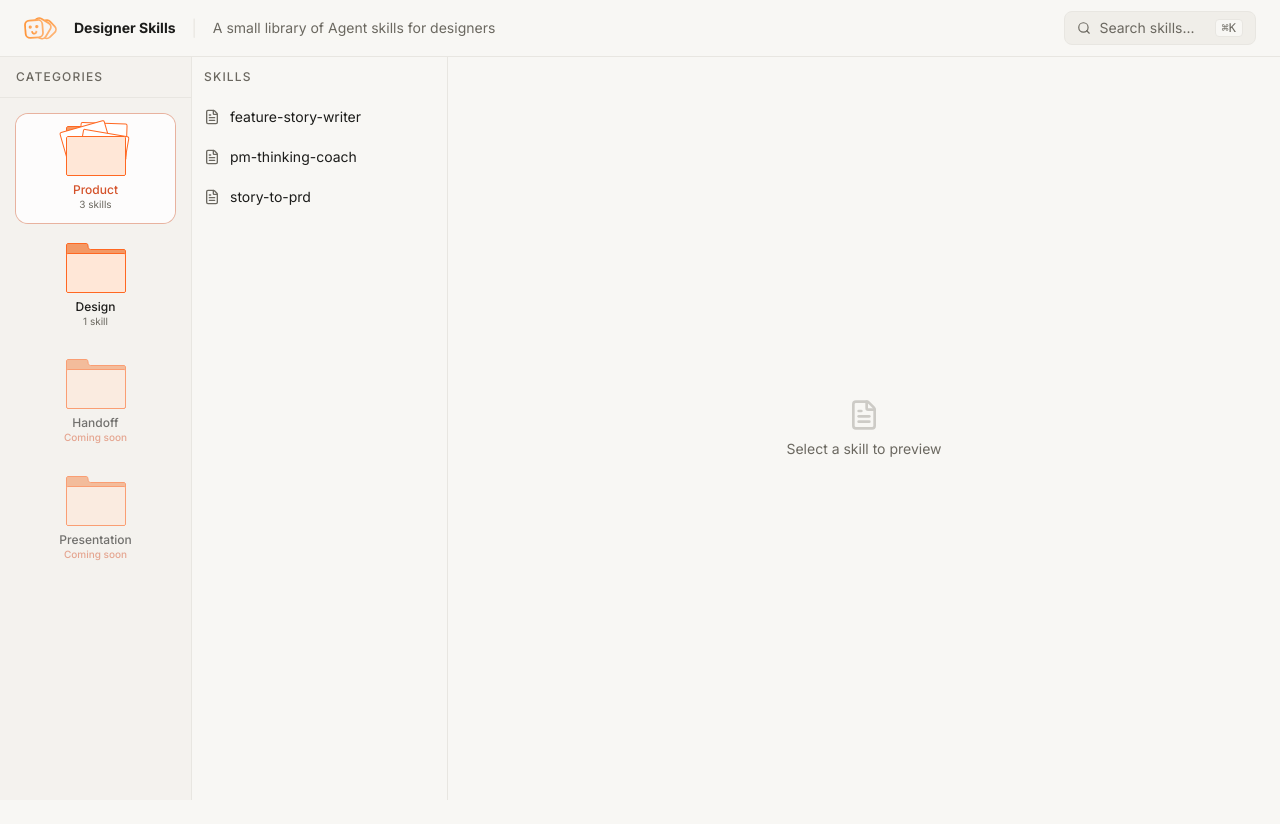
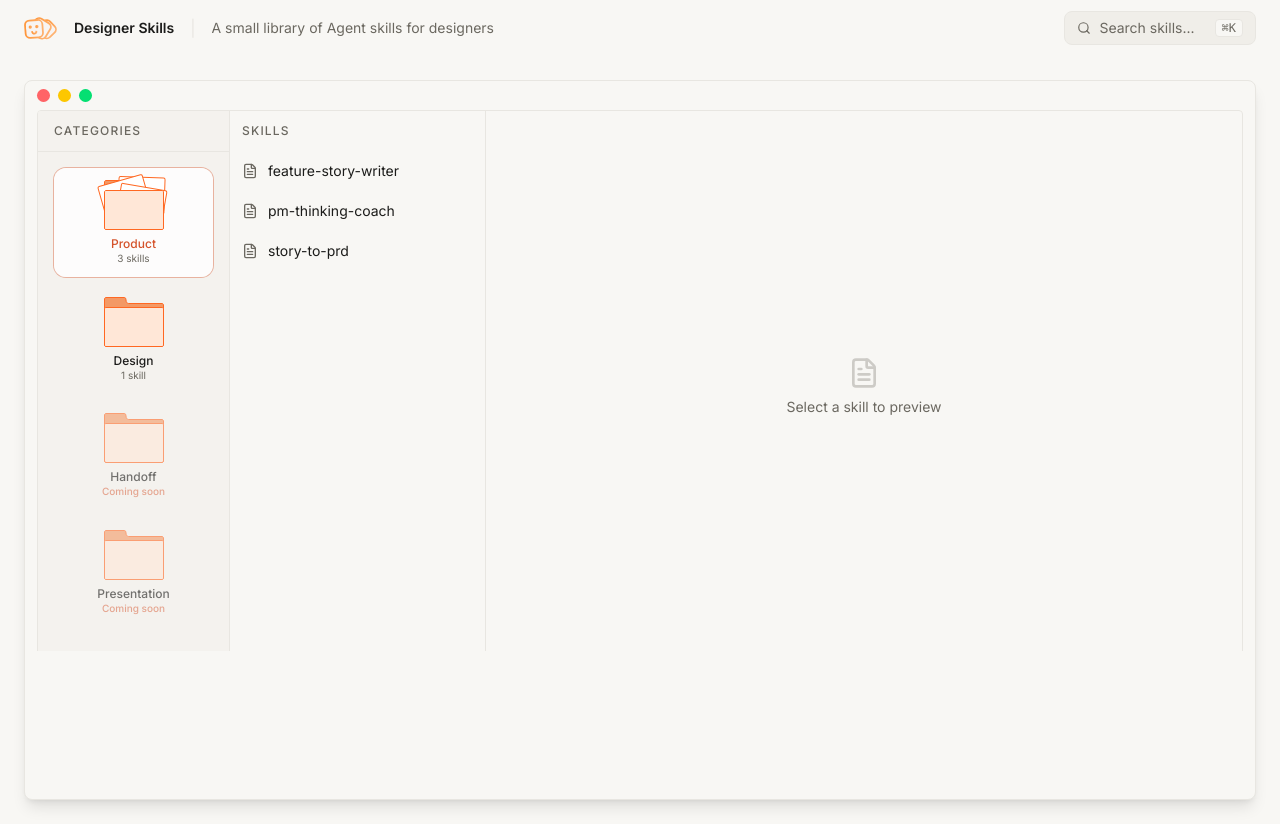
Before and after one commit to rtao7/design-skills, a Next.js app: page / in a window 1280 px wide. Before the commit the page ends 800 px from the top, so only its background shows below. Built offline with nearby package versions, Linux system fonts and the light colour scheme.

Commit message:
Refactor Home, Nav, and SkillBrowser components for improved layout and styling. Added a Computer decoration to Home, adjusted Nav link styling for better visual hierarchy, and enhanced SkillBrowser with new color indicators and layout refinements.

```diff
--- a/app/page.tsx
+++ b/app/page.tsx
@@ -1,6 +1,7 @@
 import { getAllCategories } from "@/lib/skills";
 import Nav from "@/components/nav";
 import SkillBrowser from "@/components/skill-browser";
+import Computer from "@/components/decorations/computer";
 
 export const metadata = {
   title: "Design Skills — AI Skills for Designers",
@@ -11,9 +12,13 @@
 export default async function Home() {
   const categories = await getAllCategories();
   return (
-    <div className="flex flex-col h-screen bg-background overflow-hidden">
-      <Nav categories={categories} />
-      <SkillBrowser categories={categories} />
+    <div>
+      <div className="flex flex-col h-fit bg-background overflow-hidden">
+        <Nav categories={categories} />
+        <div className="flex flex-col mt-0 md:m-6 rounded-lg h-[90vh] shadow-lg border border-border bg-background overflow-hidden">
+          <SkillBrowser categories={categories} />
+        </div>
+      </div>
     </div>
   );
 }
--- /dev/null
+++ b/components/decorations/computer.css
@@ -0,0 +1,15 @@
+/* Visual Column */
+.visual-column {
+  position: relative;
+  background-image:
+    linear-gradient(to right, #e5e5e5 1px, transparent 1px),
+    linear-gradient(to bottom, #e5e5e5 1px, transparent 1px);
+  background-size: 40px 40px;
+  display: flex;
+  justify-content: center;
+  align-items: center;
+  perspective: 3000px;
+  overflow: hidden;
+  padding: 3rem 2rem;
+  min-height: 800;
+}
--- /dev/null
+++ b/components/decorations/computer.tsx
@@ -0,0 +1,6 @@
+import "./computer.css";
+const Computer = () => {
+  return <div className="visual-column"></div>;
+};
+
+export default Computer;
--- a/components/nav.tsx
+++ b/components/nav.tsx
@@ -12,7 +12,7 @@
         <div className="flex items-center gap-4 min-w-0 flex-1">
           <Link
             href="/"
-            className="flex gap-4 items-center text-sm font-sans font-bold text-foreground shrink-0"
+            className="flex gap-4 items-center text-sm font-sans font-semibold text-foreground shrink-0"
           >
             <svg
               width="34"
@@ -68,7 +68,7 @@
                   d="M13.8271 16.4849C14.0191 17.7811 13.124 18.9877 11.8278 19.1797C10.5315 19.3718 9.32497 18.4767 9.13289 17.1804"
                   stroke="url(#paint4_linear_67_2447)"
                   strokeWidth="2"
-                  stroke-linecap="round"
+                  strokeLinecap="round"
                 />
                 <circle
                   cx="14.3855"
@@ -77,7 +77,7 @@
                   transform="rotate(6.19549 14.3855 11.3392)"
                   fill="url(#paint5_linear_67_2447)"
                   stroke="#F8F4F2"
-                  stroke-width="3"
+                  strokeWidth="3"
                 />
               </g>
               <defs>
--- a/components/skill-browser.tsx
+++ b/components/skill-browser.tsx
@@ -1,7 +1,7 @@
 "use client";
 
 import { useState } from "react";
-import { FileText, ChevronRight, ChevronLeft } from "lucide-react";
+import { FileText, ChevronRight, ChevronLeft, Circle } from "lucide-react";
 import type { Category, Skill } from "@/lib/skills";
 import SkillViewer from "@/components/skill-viewer";
 
@@ -118,7 +118,19 @@
   ];
 
   return (
-    <div className="flex h-[calc(100dvh-56px)] overflow-hidden border-t border-border bg-background">
+    <div className="overflow-hidden md:px-3 md:py-2">
+      <div className="flex gap-2 mb-2">
+        <Circle size={13} className="text-red-400 bg-red-400 rounded-full" />
+        <Circle
+          size={13}
+          className="text-yellow-400 bg-yellow-400 rounded-full"
+        />
+        <Circle
+          size={13}
+          className="text-green-400 bg-green-400 rounded-full"
+        />
+      </div>
+      <div className="flex h-full overflow-hidden border border-border rounded bg-background">
         {/* ── Column 1 — Categories ── */}
         <div
           className={`
@@ -256,7 +268,7 @@
                 <h1 className="text-2xl md:text-3xl font-semibold text-foreground mb-2 leading-tight font-serif">
                   {selectedSkill.title}
                 </h1>
-              <p className="text-muted-foreground leading-relaxed mb-4">
+                <p className="text-muted-foreground text-sm leading-relaxed mb-4">
                   {selectedSkill.description}
                 </p>
                 {selectedSkill.tags.length > 0 && (
@@ -288,5 +300,6 @@
           )}
         </div>
       </div>
+    </div>
   );
 }
--- a/components/skill-card.tsx
+++ b/components/skill-card.tsx
@@ -10,7 +10,7 @@
       <h3 className="font-display font-semibold text-foreground text-lg mb-2 group-hover:text-accent transition-colors leading-snug">
         {skill.title}
       </h3>
-      <p className="text-muted-foreground text-sm leading-relaxed mb-4 line-clamp-2">
+      <p className="text-muted-foreground leading-relaxed mb-4 line-clamp-2">
         {skill.description}
       </p>
       {skill.tags.length > 0 && (
```
Lines whose indentation alone changed are shown as unchanged.
